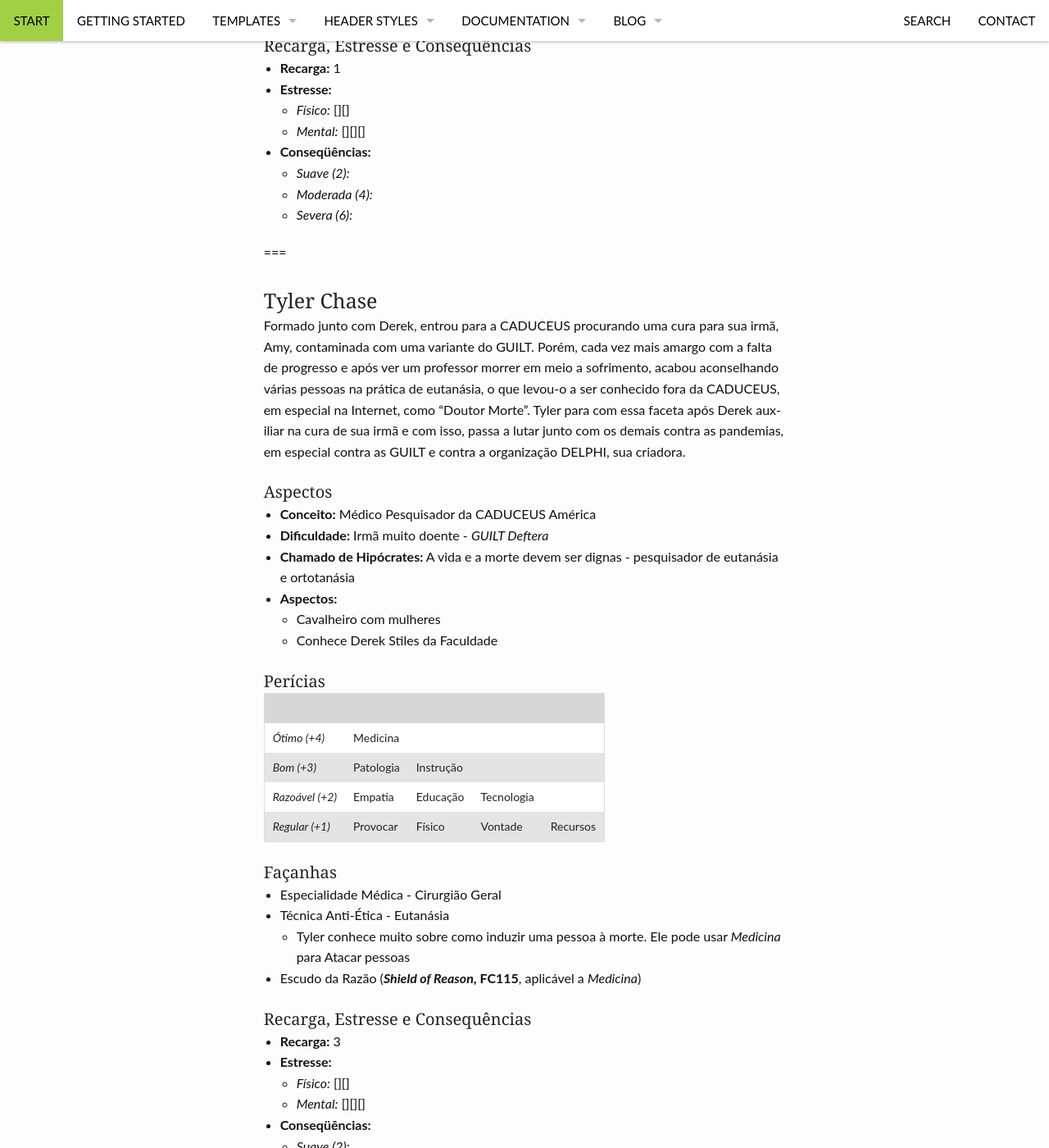
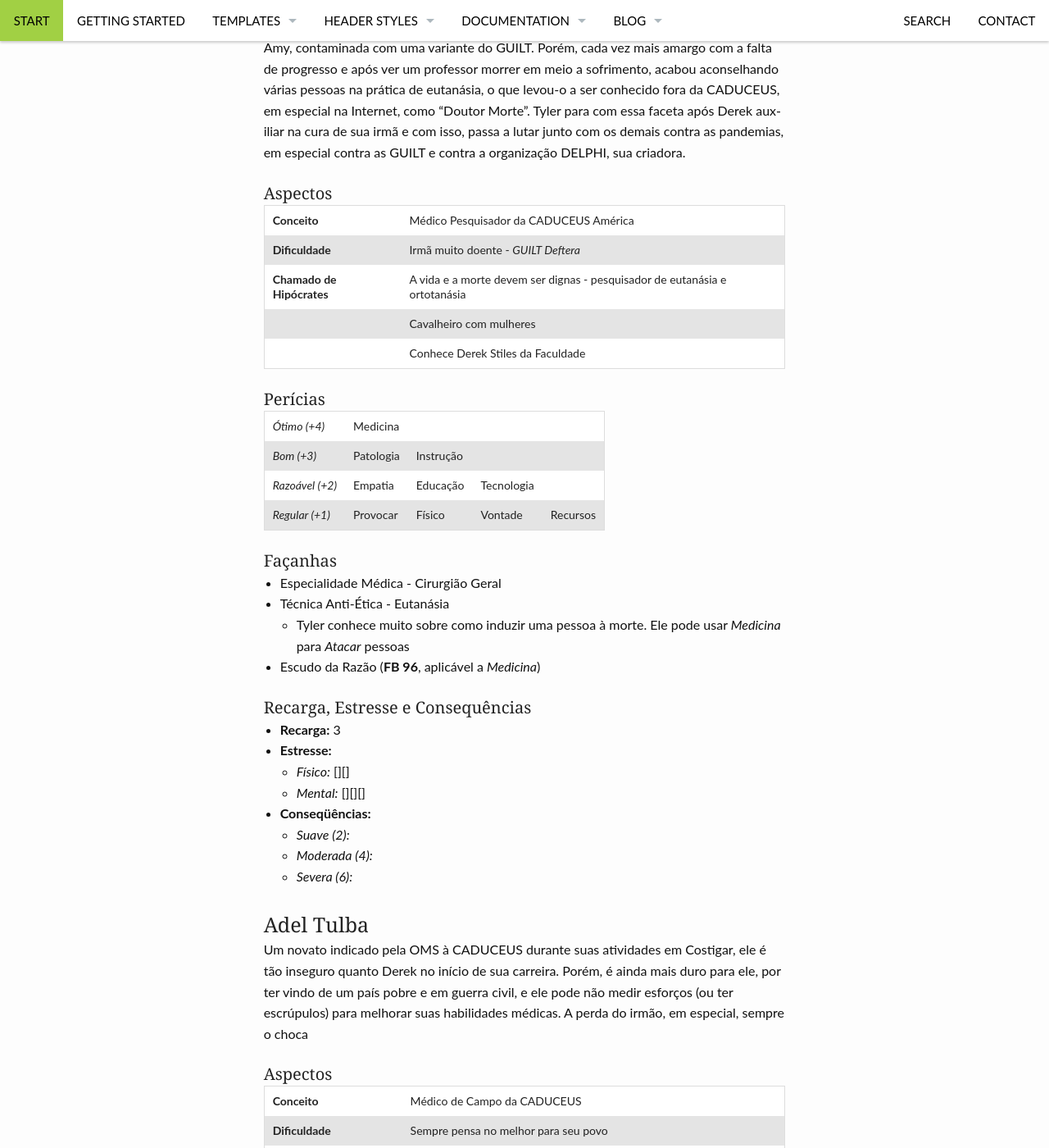
Before and after one commit to fabiocosta0305/fabiocosta0305.github.io-old, a Jekyll site: the page built from _posts/RPG/2015-05-21-DestinoDaCaduceus-personagens.md, in a window 1280 px wide and 1400 px high, scrolled down 9251 px. Shown: the whole window at 82% size. Built offline with Jekyll 4.4.1, drawn with Linux system fonts in a browser that asks for light colours; some of the changed text lies outside the part shown.

Commit message:
Mudando tema Jekyll - Feeling Responsible

```diff
--- a/_posts/RPG/2015-05-21-DestinoDaCaduceus-personagens.md
+++ b/_posts/RPG/2015-05-21-DestinoDaCaduceus-personagens.md
@@ -57,7 +57,7 @@ Novo, ainda “verde” na pesquisa e exercício da Medicina, Derek Stiles foi e
   - *Moderada (4):*
   - *Severa (6):*
 
-===
+
 
 ### Angela "Angie" Thompston
 
@@ -96,7 +96,7 @@ A Teuto-Americana Angie Thompson é muito nova, mas tirou o certificado internac
   - *Moderada (4):*
   - *Severa (6):*
 
-===
+
 
 ### Robert Hoffman
 
@@ -138,7 +138,7 @@ Afastado das cirurgias por vontade própria, após “o acidente”, Hoffman tam
 
 __*Observação:*__ O Doutor Hoffman já passou por *ao menos* Dois Marcos Maiores
 
-===
+
 
 ### Greg Kasal
 
@@ -180,7 +180,7 @@ Diretor do Corpo Clínico do Hospital Hope, é quem auxilia Derek em seu início
   - *Moderada (4):*
   - *Severa (6):*
 
-===
+
 
 ### Sidney Kasal
 
@@ -223,7 +223,7 @@ Cirurgião e diretor da CADUCEUS América, Sidney é bem diferente de seu irmão
   - *Moderada (4):*
   - *Severa (6):*
 
-===
+
 
 ### Stephen Clarks
 
@@ -261,7 +261,7 @@ Principal cirurgião da CADUCEUS América, é também um dos seus principais pes
   - *Moderada (4):*
   - *Severa (6):*
 
-===
+
 
 ### Cybil Myers
 
@@ -299,7 +299,7 @@ Anestesiologista principal da CADUCEUS América, é uma ex-policial. Possui um t
   - *Moderada (4):*
   - *Severa (6):*
 
-===
+
 
 ### Victor Nigel
 
@@ -339,7 +339,7 @@ Narcisista, egocêntrico e convencido, é o que se pode dizer de Victor Niguel.
   - *Moderada (4):*
   - *Severa (6):*
 
-===
+
 
 ### Tyler Chase
 
@@ -347,17 +347,14 @@ Formado junto com Derek, entrou para a CADUCEUS procurando uma cura para sua irm
 
 #### Aspectos
 
-- **Conceito:** Médico Pesquisador da CADUCEUS América
-- **Dificuldade:** Irmã muito doente - *GUILT Deftera*
-- **Chamado de Hipócrates:** A vida e a morte devem ser dignas - pesquisador de eutanásia e ortotanásia
-- **Aspectos:**
-  - Cavalheiro com mulheres
-  - Conhece Derek Stiles da Faculdade
+ | **Conceito** | Médico Pesquisador da CADUCEUS América |
+ | **Dificuldade** |  Irmã muito doente - *GUILT Deftera* |
+ | **Chamado de Hipócrates**  | A vida e a morte devem ser dignas - pesquisador de eutanásia e ortotanásia |
+ |  | Cavalheiro com mulheres |
+ |  | Conhece Derek Stiles da Faculdade |
 
 #### Perícias
 
-|                |             |             |            |             |
-|----------------|-------------|-------------|------------|-------------|
 |*Ótimo (+4)*    | Medicina    |             |            |             |
 |*Bom (+3)*      | Patologia   | Instrução   |            |             |
 |*Razoável (+2)* | Empatia     | Educação    | Tecnologia |             |
@@ -367,8 +364,8 @@ Formado junto com Derek, entrou para a CADUCEUS procurando uma cura para sua irm
 
 - Especialidade Médica - Cirurgião Geral
 - Técnica Anti-Ética - Eutanásia
-  - Tyler conhece muito sobre como induzir uma pessoa à morte. Ele pode usar *Medicina* para Atacar pessoas
-- Escudo da Razão (__*Shield of Reason*, FC115__, aplicável a *Medicina*)
+  - Tyler conhece muito sobre como induzir uma pessoa à morte. Ele pode usar *Medicina* para *Atacar* pessoas
+- Escudo da Razão (__FB 96__, aplicável a *Medicina*)
 
 #### Recarga, Estresse e Consequências
 
@@ -381,7 +378,7 @@ Formado junto com Derek, entrou para a CADUCEUS procurando uma cura para sua irm
   - *Moderada (4):*
   - *Severa (6):*
 
-===
+
 
 ### Adel Tulba
 
@@ -389,17 +386,14 @@ Um novato indicado pela OMS à CADUCEUS durante suas atividades em Costigar, ele
 
 #### Aspectos
 
-- **Conceito:** Médico de Campo da CADUCEUS
-- **Dificuldade:** Sempre pensa no melhor para seu povo
-- **Chamado de Hipócrates:** Só quem passa pelo que passei e perdeu o que perdi sabe o quanto é duro
-- **Aspectos:**
-  - Novato Inseguro
-  - Tutor Exigente: Tyler Chase
+ |  **Conceito**  | Médico de Campo da CADUCEUS  |
+ |  **Dificuldade**  | Sempre pensa no melhor para seu povo |
+ |  **Chamado de Hipócrates**  | Só quem passa pelo que passei e perdeu o que perdi sabe o quanto é duro |
+ |  |  Novato Inseguro |
+ |  |  Tutor Exigente: Tyler Chase |
 
 #### Perícias
 
-|                |             |             |            |             |
-|----------------|-------------|-------------|------------|-------------|
 |*Ótimo (+4)*    | Medicina    |             |            |             |
 |*Bom (+3)*      | Empatia     | Instrução   |            |             |
 |*Razoável (+2)* | Patologia   | Educação    | Tecnologia |             |
@@ -409,7 +403,7 @@ Um novato indicado pela OMS à CADUCEUS durante suas atividades em Costigar, ele
 
 - Especialidade Médica - Cirurgião Geral
 - Médico de Campo
-- Escudo da Razão (__*Shield of Reason*, FC115__, aplicável a *Medicina*)
+- Escudo da Razão (__FB 96__, aplicável a *Medicina*)
 
 #### Recarga, Estresse e Consequências
 
@@ -424,7 +418,7 @@ Um novato indicado pela OMS à CADUCEUS durante suas atividades em Costigar, ele
 
 *Obs:* Quando ele está infectado pelo **Neo-GUILT** *Sige*, o Aspecto *Novato Inseguro* troca para *Toque de Cura*. Ele recebe a *Façanha* *Toque de Cura - Velocidade Ampliada*, mas ao mesmo tempo cada uso vai piorando nele uma *Conseqüência __Mente Instável__*.
 
-===
+
 
 ### Naomi Kishikima
 
@@ -432,17 +426,14 @@ Fria e calculista, a bela *Naomi Kishikima* é amoral quanto ao uso de suas habi
 
 #### Aspectos
 
-- **Conceito:** Ex-agente da DELPHI, cirurgiã e médica forense
-- **Dificuldade:** Médica do Demônio (devido ao seu Toque de Cura, considerado anti-natural)
-- **Chamado de Hipócrates:** Apenas uma forma de viver
-- **Aspectos:**
-  - Elegante não importa o que aconteça
-  - Evita se prejudicar
+ |  **Conceito**  | Ex-agente da DELPHI, cirurgiã e médica forense |
+ |  **Dificuldade**  | Médica do Demônio (devido ao seu Toque de Cura, considerado anti-natural) |
+ |  **Chamado de Hipócrates**  | Apenas uma forma de viver |
+ |  |  Elegante não importa o que aconteça |
+ |  | Evita se prejudicar |
 
 #### Perícias
 
-|                |             |             |            |             |
-|----------------|-------------|-------------|------------|-------------|
 |*Ótimo (+4)*    | Medicina    |             |            |             |
 |*Bom (+3)*      | Investigar  | Instrução   |            |             |
 |*Razoável (+2)* | Patologia   | Educação    | Provocar   |             |
```
